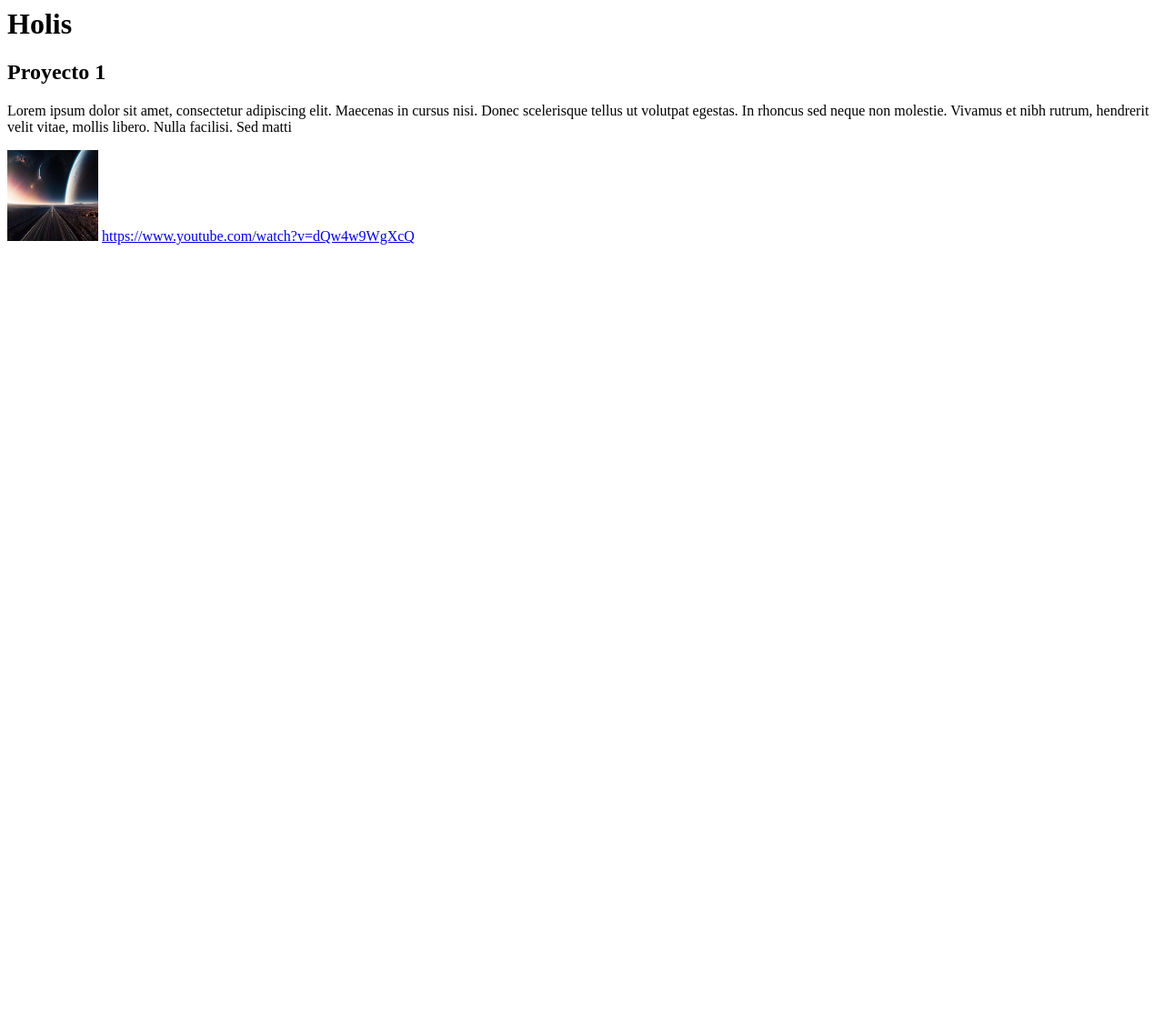
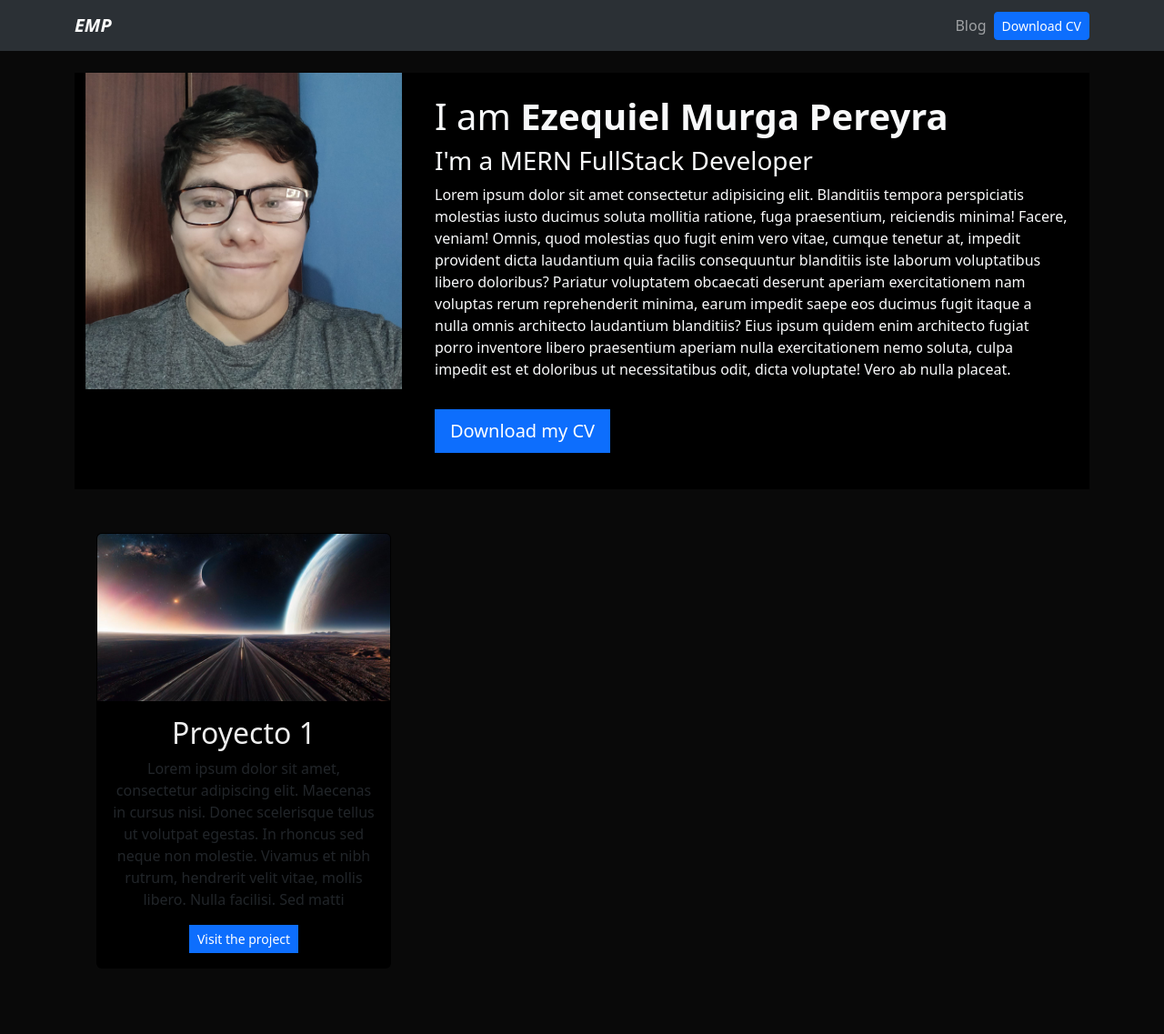
Before and after one commit to exekyelmurga/django-portfolio, a Django app: page / in a window 1280 px wide. Shown: the whole page at 91% size. Before the commit the page ends 269 px from the top, so only its background shows below. Run offline with Django 5.2, Linux system fonts and the light colour scheme; data comes from the database, SQL or seed files in the repository; both versions use the stored data as it was after the commit.

Commit message:
Avance en componentes de home, estilos, navegacion, descarga de CV

```diff
--- a/blog/templates/post.html
+++ b/blog/templates/post.html
@@ -1,6 +1,12 @@
+{% extends 'layout.html' %}
+
+{% block content %}
+
 <h1>Post details</h1>
 
 <h2>{{post.title}}</h2>
 <h3>{{post.date|date:'d M Y'}}</h3>
 <p>{{post.description}}</p>
 <img src="{{post.image.url}}" alt="{{post.title}}">
+
+{% endblock %}
--- a/blog/templates/posts.html
+++ b/blog/templates/posts.html
@@ -1,3 +1,7 @@
+{% extends 'layout.html' %}
+
+{% block content %}
+
 <h1>Posts</h1>
 
 {% for post in posts %}
@@ -7,3 +11,5 @@
 <p>{{post.description| truncatechars:100}}</p>
 <img src="{{post.image.url}}" alt="{{post.title}}">
 {% endfor %}
+
+{% endblock %}
--- /dev/null
+++ b/portfolio/static/main.css
@@ -0,0 +1,19 @@
+body {
+    background-color: #090909;
+}
+.bg-black {
+    background: #000;
+}
+
+.card-project:hover {
+    border: 1px solid #eee;
+    cursor: pointer;
+}
+
+.card-body:hover {
+    color: #eee;
+}
+
+.card-title {
+    color: #eee
+}
--- a/portfolio/templates/home.html
+++ b/portfolio/templates/home.html
@@ -1,10 +1,55 @@
-<h1>Holis</h1>
+{% extends 'layout.html' %}
 
-{% for project in projects %}
-<h2>{{project.title}}</h2>
-<p>{{project.description}}</p>
-<img src="{{project.image.url}}" alt="{{project.title}}" style="height: 100px; width: 100px">
-{% if project.url %}
-<a href="{{project.url}}">{{project.url}}</a>
-{% endif %}
-{% endfor %}
+{% block content %}
+
+{% load static %}
+
+<!-- Hero Section -->
+<header class="row bg-black">
+    <div class="col-md-4">
+        <img src="{% static 'portfolio/profile.jpeg'%}" class="img-fluid">
+    </div>
+    <div class="col-md-8 my-auto p-4" >
+        <h1>I am <strong>Ezequiel Murga Pereyra</strong></h1>
+        <h3>I'm a MERN FullStack Developer</h3>
+        <p>Lorem ipsum dolor sit amet consectetur adipisicing elit. Blanditiis tempora perspiciatis molestias iusto
+            ducimus
+            soluta mollitia ratione, fuga praesentium, reiciendis minima! Facere, veniam! Omnis, quod molestias quo
+            fugit enim
+            vero vitae, cumque tenetur at, impedit provident dicta laudantium quia facilis consequuntur blanditiis iste
+            laborum voluptatibus libero doloribus? Pariatur voluptatem obcaecati deserunt aperiam exercitationem nam
+            voluptas
+            rerum reprehenderit minima, earum impedit saepe eos ducimus fugit itaque a nulla omnis architecto laudantium
+            blanditiis? Eius ipsum quidem enim architecto fugiat porro inventore libero praesentium aperiam nulla
+            exercitationem nemo soluta, culpa impedit est et doloribus ut necessitatibus odit, dicta voluptate! Vero ab
+            nulla
+            placeat.</p>
+        <a class="btn btn-primary btn-lg rounded-0 my-3" href="{% static 'portfolio/cv.pdf' %}">Download my CV</a>
+    </div>
+</header>
+
+<!-- Portfolio Section  -->
+
+<div class="row my-4 text-center ">
+
+    {% for project in projects %}
+    <div class='col-md-4 p-4'>
+        <div class="card bg-black card-project">
+            <img src="{{project.image.url}}" alt="{{project.title}}" class="card-img-top">
+
+            <div class="card-body">
+
+                <h2 class="card-title">{{project.title}}</h2>
+
+                <p>{{project.description}}</p>
+
+                {% if project.url %}
+                <a href="{{project.url}}" class="btn btn-primary rounded-0 btn-sm" target="_blank" rel="noreferrer">Visit the project</a>
+                {% endif %}
+            </div>
+        </div>
+    </div>
+    {% endfor %}
+</div>
+
+{% endblock %}
--- /dev/null
+++ b/portfolio/templates/layout.html
@@ -0,0 +1,20 @@
+{% load static %}
+
+<!DOCTYPE html>
+<html lang="en">
+<head>
+    <meta charset="UTF-8">
+    <meta name="viewport" content="width=device-width, initial-scale=1.0">
+    <title>Django Portfolio</title>
+    <link href="https://cdn.jsdelivr.net/npm/bootstrap@5.3.2/dist/css/bootstrap.min.css" rel="stylesheet" integrity="sha384-T3c6CoIi6uLrA9TneNEoa7RxnatzjcDSCmG1MXxSR1GAsXEV/Dwwykc2MPK8M2HN" crossorigin="anonymous">
+    <link rel="stylesheet" href="{% static 'main.css' %}">
+</head>
+<body class="text-light">
+    {% include 'partials/navbar.html' %}
+
+    <div class="container p-4">
+        {% block content %}
+        {% endblock %}
+    </div>
+</body>
+</html>
--- /dev/null
+++ b/portfolio/templates/partials/navbar.html
@@ -0,0 +1,20 @@
+{% load static %}
+
+<nav class="navbar navbar-expand-lg bg-body-tertiary" data-bs-theme="dark">
+    <div class="container">
+      <a class="navbar-brand fw-bold fst-italic" href="/">EMP</a>
+      <button class="navbar-toggler" type="button" data-bs-toggle="collapse" data-bs-target="#navbarSupportedContent" aria-controls="navbarSupportedContent" aria-expanded="false" aria-label="Toggle navigation">
+        <span class="navbar-toggler-icon"></span>
+      </button>
+      <div class="collapse navbar-collapse" id="navbarSupportedContent">
+        <ul class="navbar-nav ms-auto">
+          <li class="nav-item">
+            <a class="nav-link" href="/blog">Blog</a>
+          </li>
+          <li class="nav-item d-flex align-items-center">
+            <a class="btn btn-primary btn-sm" href="{% static 'portfolio/cv.pdf' %}" target="_blank">Download CV</a>
+          </li>
+        </ul>
+      </div>
+    </div>
+  </nav>
```
Also changed, not shown: db.sqlite3, media/portfolio/images/37176493.jpg (added), portfolio/static/portfolio/profile.jpeg (added), 1 other file.
